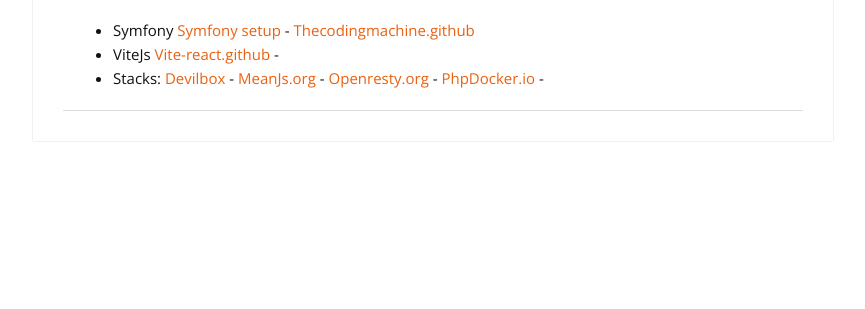
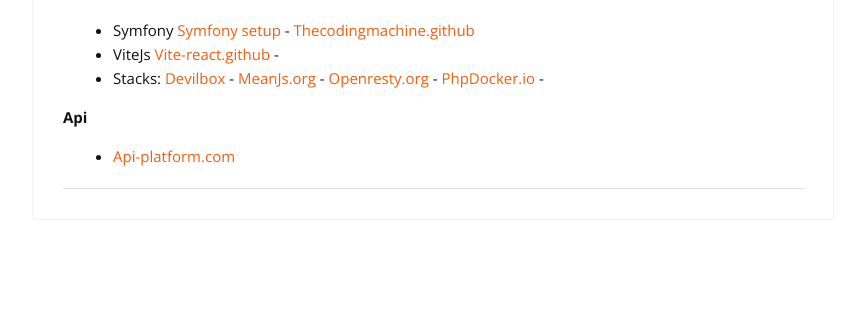
Before and after one commit to cylmat/cylmat.github.io, a Jekyll site: the page built from _pages/train.md, in a window 1280 px wide. Shown: the part 2046-2355 px from the top of the page, without its empty margins (207-1072 px from the left). Built offline with Jekyll 4.4.1, drawn with Linux system fonts in a browser that asks for light colours; nearby versions of some CDN libraries; before the commit the page ends 2295 px from its top, so only the background shows below that.

Commit message:
Update train.md

```diff
--- a/_pages/train.md
+++ b/_pages/train.md
@@ -90,3 +90,6 @@
 - Symfony [Symfony setup](https://symfony.com/doc/current/setup.html) - [Thecodingmachine.github](https://thecodingmachine.github.io/symfony-boilerplate)
 - ViteJs [Vite-react.github](https://github.com/RicardoValdovinos/vite-react-boilerplate) -
 - Stacks: [Devilbox](http://devilbox.org) - [MeanJs.org](http://meanjs.org) - [Openresty.org](https://openresty.org) - [PhpDocker.io](https://phpdocker.io) -
+
+**Api**
+- [Api-platform.com](https://api-platform.com)
```
